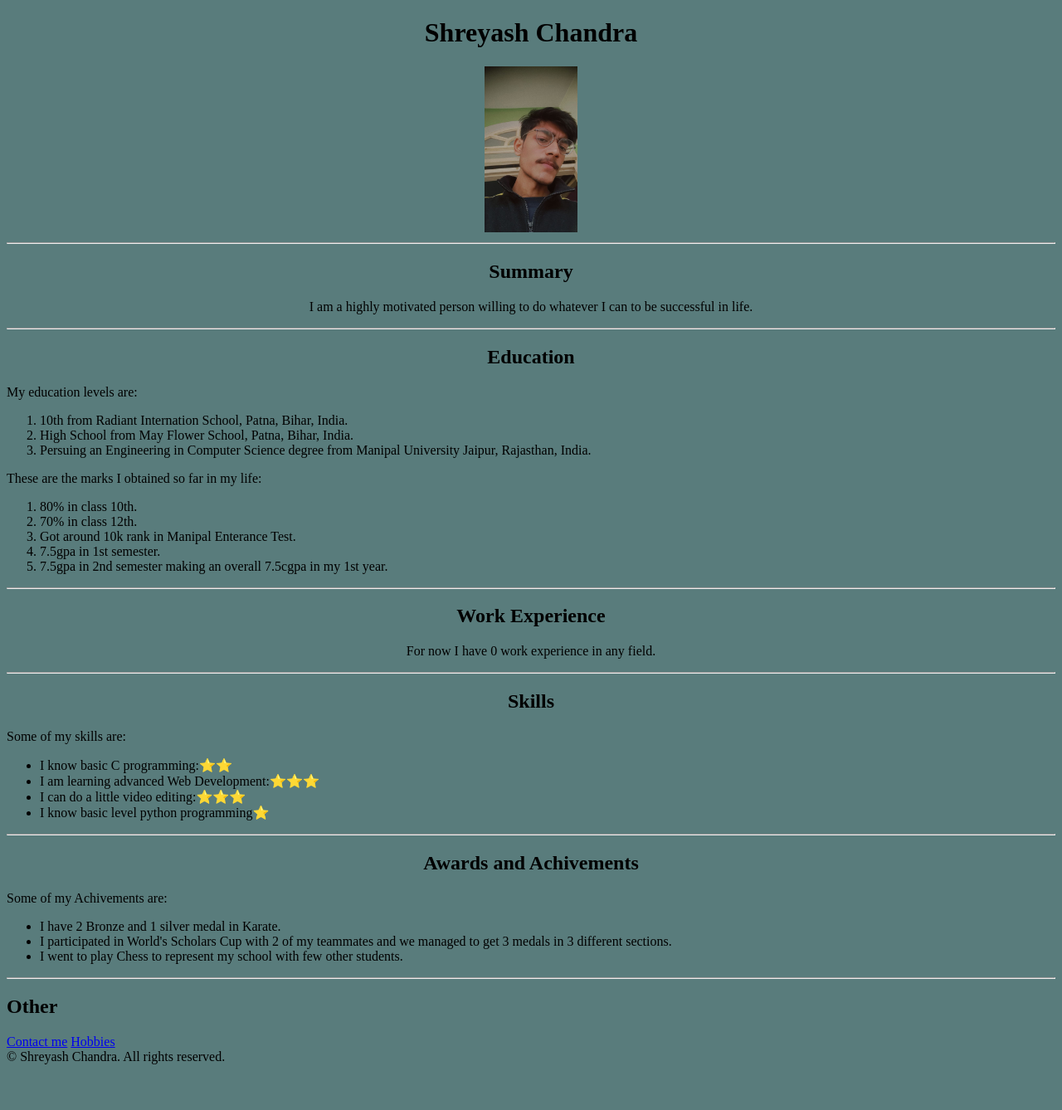
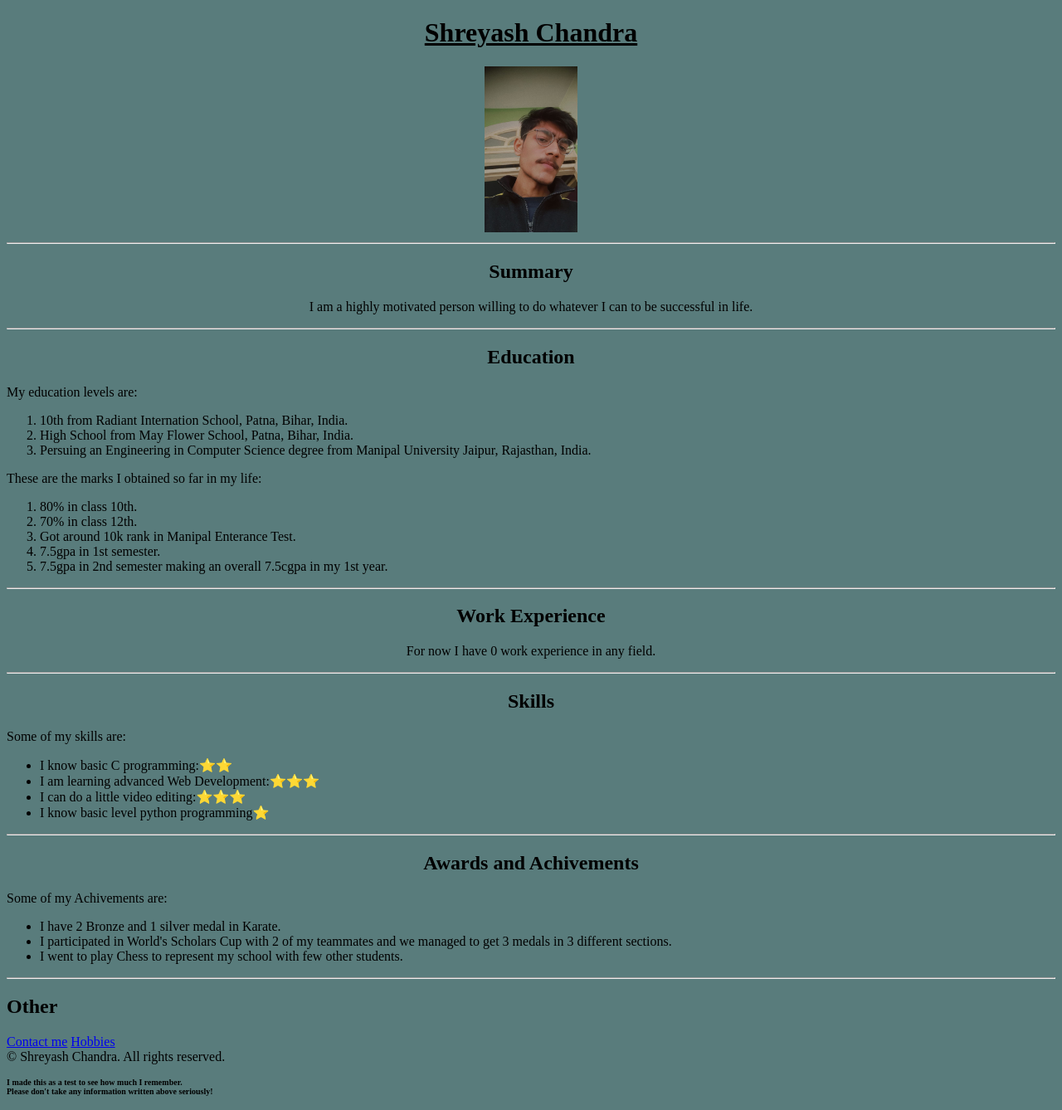
Before and after one commit to Shreyash-Chandra/CapstoneProject1, a plain HTML site: page index.html in a window 1280 px wide. Shown: the whole page at 83% size. Before the commit the page ends 1291 px from the top, so only its background shows below. Drawn offline with Linux system fonts and the light colour scheme.

Commit message:
Update index.html

```diff
--- a/index.html
+++ b/index.html
@@ -5,7 +5,7 @@
     <title>My Resume</title>
 </head>
 <body>
-    <h1><center>Shreyash Chandra</center></h1>
+    <h1><center><u>Shreyash Chandra</u></center></h1>
     <center><img style="width: 200" height="200" src="./images/me2.jpg" alt="Shreyash Chandra"></center>
     <hr>
     <h2><center>Summary</center></h2>
@@ -54,5 +54,7 @@
     <footer>
         © Shreyash Chandra. All rights reserved.
     </footer>
+    <h5 style="font-size: 10px;">I made this as a test to see how much I remember. <br>
+        Please don't take any information written above seriously!</h5>
 </body>
 </html>
```
